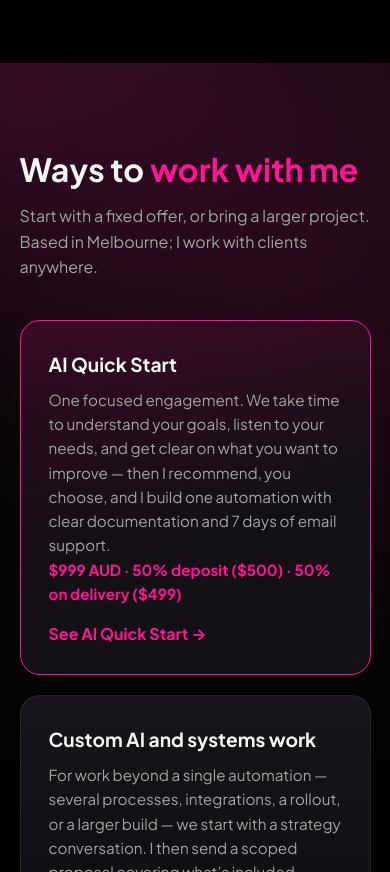
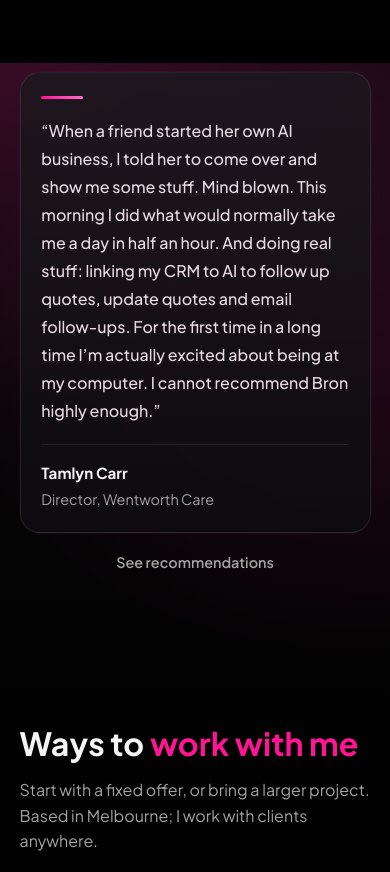
Before and after one commit to btrump23/trump-technology-engineering, a plain HTML site: page index.html in a window 390 px wide. Shown: the part 3313-4185 px from the top of the page. Drawn offline with Linux system fonts and the light colour scheme.

Commit message:
Sync live site: Tamlyn testimonial and Recommendations page.
Copy the published site files so the homepage includes Tamlyn Carr's testimonial and a new recommendations page is linked from the nav and sitemap.

Co-authored-by: btrump23 <btrump23@users.noreply.github.com>

```diff
--- a/index.html
+++ b/index.html
@@ -42,6 +42,7 @@
         <li><a href="index.html#services">Services</a></li>
         <li><a href="index.html#how-we-work">How we work</a></li>
         <li><a href="ai-quick-start/">AI Quick Start</a></li>
+        <li><a href="recommendations.html">Recommendations</a></li>
         <li><a href="contact.html">Contact</a></li>
         <li><a href="about.html">About</a></li>
         <li class="nav-cta"><a href="contact.html">Start a project</a></li>
@@ -176,6 +177,21 @@
     </div>
   </section>
 
+  <section id="testimonial" class="testimonial" aria-label="Client testimonial">
+    <div class="container">
+      <figure class="testimonial-card">
+        <blockquote>
+          <p>“When a friend started her own AI business, I told her to come over and show me some stuff. Mind blown. This morning I did what would normally take me a day in half an hour. And doing real stuff: linking my CRM to AI to follow up quotes, update quotes and email follow-ups. For the first time in a long time I’m actually excited about being at my computer. I cannot recommend Bron highly enough.”</p>
+        </blockquote>
+        <figcaption>
+          <span class="testimonial-name">Tamlyn Carr</span>
+          <span class="testimonial-org">Director, Wentworth Care</span>
+        </figcaption>
+      </figure>
+      <p class="testimonial-more"><a href="recommendations.html">See recommendations</a></p>
+    </div>
+  </section>
+
   <section id="ways-to-work">
     <div class="container">
       <h2 class="section-title">Ways to <span>work with me</span></h2>
--- a/shared.css
+++ b/shared.css
@@ -162,14 +162,15 @@ nav .container { padding: .85rem 0; }
   border: 1px solid rgba(255,20,147,.55); box-shadow: 0 0 18px rgba(255,20,147,.35);
 }
 .brand-name { font-size: 1.02rem; }
-.nav-links { gap: 1.6rem; }
-.nav-links a { font-size: .95rem; }
+.nav-links { gap: 1.15rem; }
+.nav-links a { font-size: .92rem; white-space: nowrap; }
 .nav-links .nav-cta a, a.nav-cta-btn {
   background: linear-gradient(135deg, var(--pink), var(--pink-light)); color: #120010; font-weight: 800;
-  padding: .65rem 1.25rem; border-radius: 999px; box-shadow: 0 8px 26px rgba(255,20,147,.35);
+  padding: .6rem 1.1rem; border-radius: 999px; box-shadow: 0 8px 26px rgba(255,20,147,.35);
 }
 .nav-links .nav-cta a:hover { color: #120010; transform: translateY(-1px); }
-@media (max-width: 900px) { .brand-name { font-size: .9rem; } .nav-links { gap: 1rem; } }
+@media (max-width: 1100px) { .nav-links { gap: .85rem; } .brand-name { font-size: .95rem; } }
+@media (max-width: 900px) { .brand-name { font-size: .9rem; } .nav-links { gap: .7rem; } }
 @media (max-width: 760px) { .nav-links .nav-cta a { text-align: center; margin-top: .5rem; } }
 
 .btn { background: linear-gradient(135deg, var(--pink), var(--pink-light)); color: #120010; font-weight: 800; box-shadow: 0 10px 30px rgba(255,20,147,.3); }
@@ -264,3 +265,66 @@ button { font-family: inherit; }
 @keyframes ico-glow { 0%,100% { box-shadow: 0 0 0 rgba(255,20,147,0); } 50% { box-shadow: 0 0 18px rgba(255,20,147,.45); } }
 @keyframes ico-draw { 0%,15% { stroke-dashoffset: 80; opacity:.4 } 45%,100% { stroke-dashoffset: 0; opacity:1 } }
 @media (prefers-reduced-motion: reduce) { .ico, .ico::before, .ico svg * { animation: none !important; } .card:hover .ico { transform: none; } }
+
+/* Home testimonial */
+.testimonial { padding-top: 0; }
+.testimonial-card {
+  max-width: 46rem;
+  margin: 0 auto;
+  background: linear-gradient(180deg, rgba(28,24,30,.85), rgba(14,12,16,.9));
+  border: 1px solid var(--border);
+  border-radius: var(--radius);
+  padding: 1.85rem 2.15rem 1.7rem;
+  box-shadow: 0 0 0 1px rgba(255,20,147,.05);
+}
+.testimonial-card::before {
+  content: "";
+  display: block;
+  width: 42px; height: 3px; border-radius: 3px;
+  background: linear-gradient(90deg, var(--pink), var(--pink-light));
+  margin-bottom: 1.1rem;
+}
+.testimonial-card blockquote p {
+  color: #e9dbe4;
+  font-size: 1.05rem;
+  line-height: 1.75;
+  font-weight: 500;
+}
+.testimonial-card figcaption {
+  margin-top: 1.2rem;
+  padding-top: 1rem;
+  border-top: 1px solid var(--border);
+  font-size: .95rem;
+}
+.testimonial-name {
+  display: block;
+  color: var(--text);
+  font-weight: 700;
+}
+.testimonial-org {
+  display: block;
+  color: var(--muted);
+  font-size: .9rem;
+  margin-top: .15rem;
+}
+@media (max-width: 760px) {
+  .testimonial-card { padding: 1.45rem 1.3rem 1.35rem; }
+  .testimonial-card blockquote p { font-size: 1rem; }
+}
+
+.testimonial-more {
+  text-align: center;
+  margin-top: 1.1rem;
+  font-size: .9rem;
+  font-weight: 600;
+}
+.testimonial-more a { color: var(--muted); }
+.testimonial-more a:hover { color: var(--pink-light); }
+
+/* Recommendations page — stack of cards, ready for more later */
+.recommendations-list {
+  display: grid;
+  gap: 1.25rem;
+  max-width: 46rem;
+}
+.recommendations .testimonial-card { margin: 0; }
--- a/sitemap.xml
+++ b/sitemap.xml
@@ -24,4 +24,10 @@
     <changefreq>weekly</changefreq>
     <priority>0.9</priority>
   </url>
+  <url>
+    <loc>https://trump.tech/recommendations.html</loc>
+    <lastmod>2026-11-14</lastmod>
+    <changefreq>monthly</changefreq>
+    <priority>0.8</priority>
+  </url>
 </urlset>
```
Also changed, not shown: 404.html (+1 -0 lines), about.html (+1 -0 lines), ai-quick-start/index.html (+2 -0 lines), contact.html (+1 -0 lines), recommendations.html (added, +92 -0 lines), thanks.html (+1 -0 lines).
